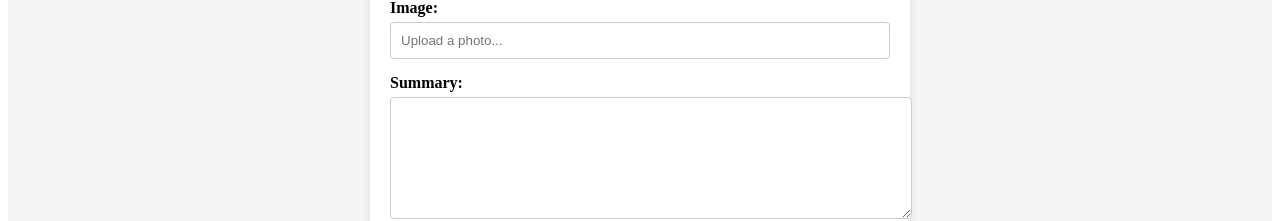
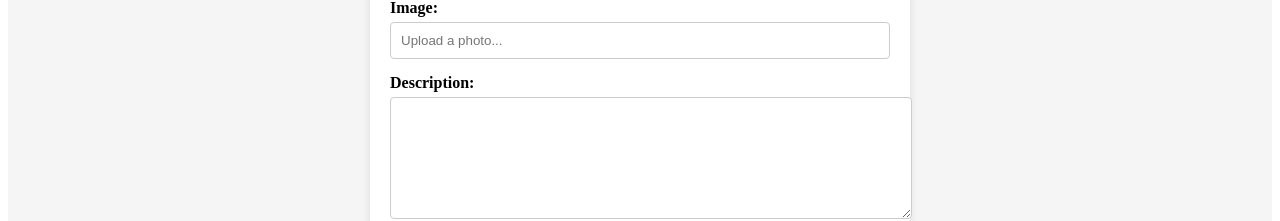
Before and after one commit to baito6u/my-market-place, a React (Vite) app in the folder client/: page /create in a window 1280 px wide. Shown: the part 447-668 px from the top of the page. Built offline with nearby package versions, Linux system fonts and the light colour scheme.

Commit message:
Update CreateProduct.jsx

```diff
--- a/client/src/components/create/CreateProduct.jsx
+++ b/client/src/components/create/CreateProduct.jsx
@@ -41,8 +41,8 @@ const CreateProduct = () => {
             placeholder="Upload a photo..."
           />
 
-          <label htmlFor="summary">Summary:</label>
-          <textarea name="summary" id="summary"></textarea>
+          <label htmlFor="description">Description:</label>
+          <textarea name="description" id="description"></textarea>
 
           <input
             className={`${styles.btn} ${styles.submit}`}
```
